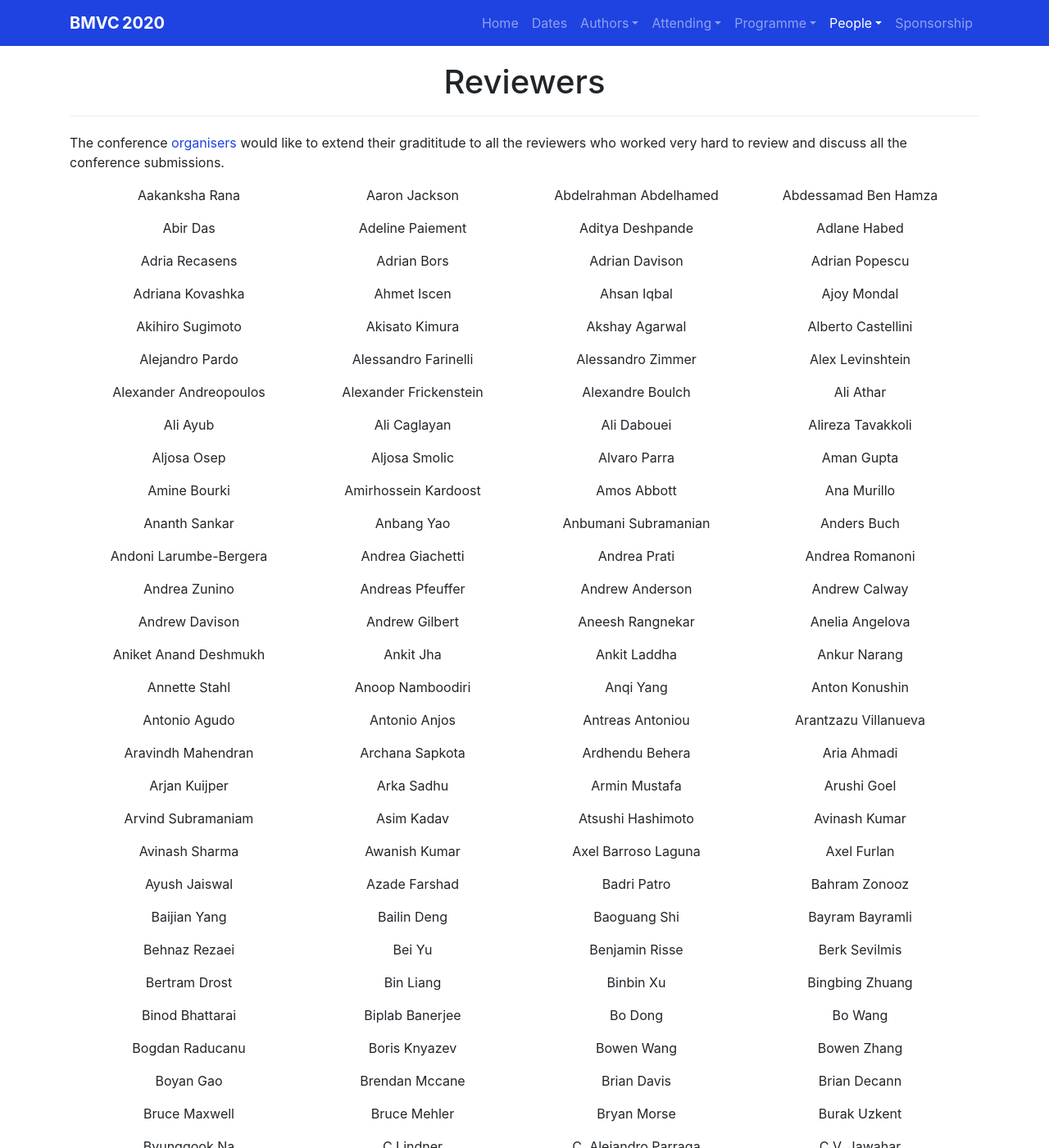
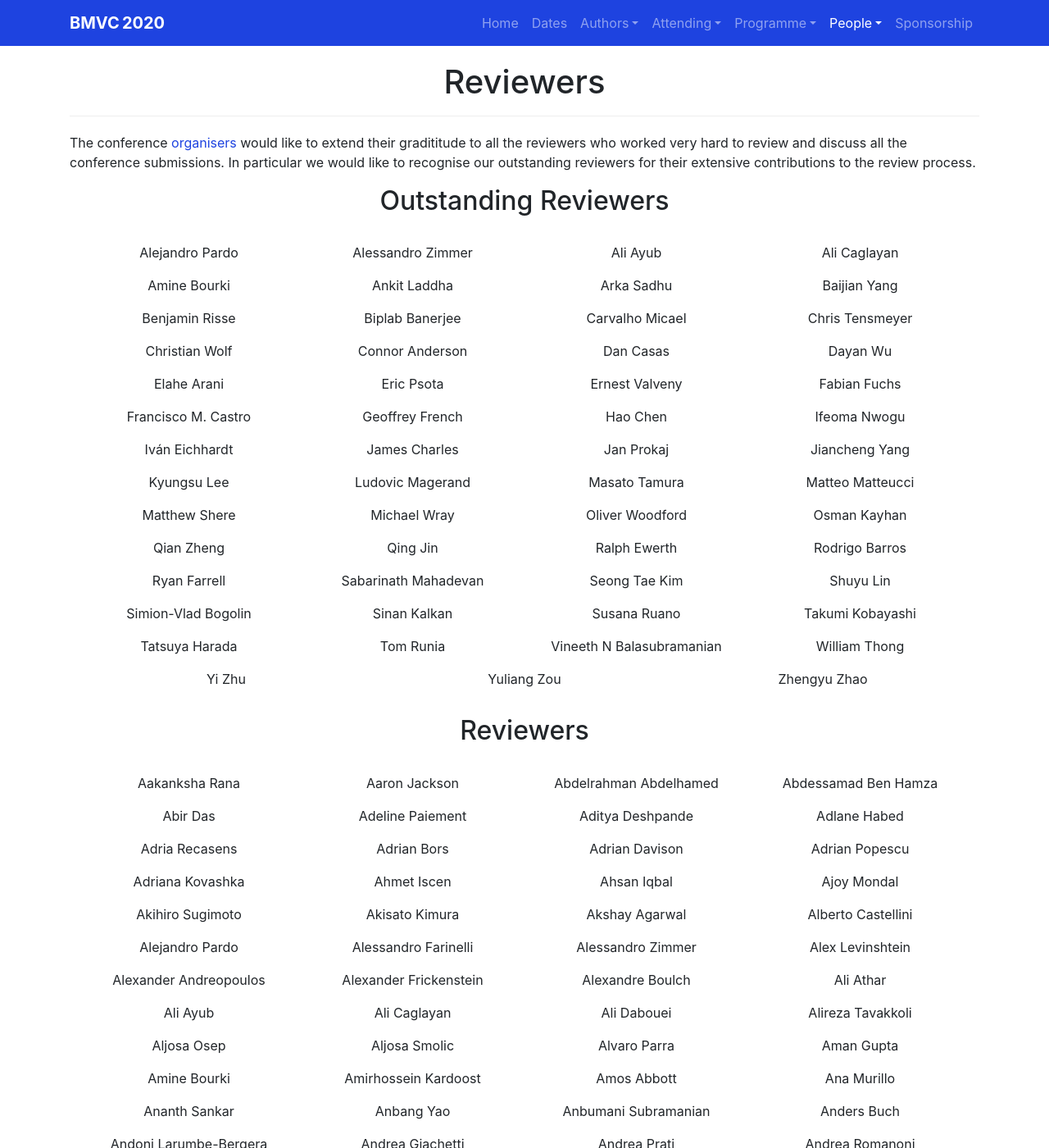
Before and after one commit to BritishMachineVisionAssociation/BMVC2021, a Jekyll site: the page built from people/reviewer.md, in a window 1280 px wide and 1400 px high. Shown: the whole window at 82% size. Built offline with Jekyll 4.4.1, drawn with Linux system fonts in a browser that asks for light colours; nearby versions of some CDN libraries; some of the changed text lies outside the part shown.

Commit message:
Added outstanding reviewers.

```diff
--- a/_data/people.yml
+++ b/_data/people.yml
@@ -131,6 +131,63 @@ area-chairs:
   - name: "Yu-Kun Lai"
   - name: "Yusuke Sugano"
   - name: "Zhao Zhang"
+
+outstanding-reviewers:
+  - name: "Seong Tae Kim"
+  - name: "Connor Anderson"
+  - name: "Hao Chen"
+  - name: "Eric Psota"
+  - name: "Alejandro Pardo"
+  - name: "Jiancheng Yang"
+  - name: "Qian Zheng"
+  - name: "Dan Casas"
+  - name: "Oliver Woodford"
+  - name: "Susana Ruano"
+  - name: "Biplab Banerjee"
+  - name: "Vineeth N Balasubramanian"
+  - name: "Geoffrey French"
+  - name: "Matteo Matteucci"
+  - name: "Dayan Wu"
+  - name: "Shuyu Lin"
+  - name: "William Thong"
+  - name: "Francisco M. Castro"
+  - name: "Ifeoma Nwogu"
+  - name: "Benjamin Risse"
+  - name: "Alessandro Zimmer"
+  - name: "Sabarinath Mahadevan"
+  - name: "Ludovic Magerand"
+  - name: "Arka Sadhu"
+  - name: "Baijian Yang"
+  - name: "Ali Caglayan"
+  - name: "Osman Kayhan"
+  - name: "Simion-Vlad Bogolin"
+  - name: "Ryan Farrell"
+  - name: "Masato Tamura"
+  - name: "Kyungsu Lee"
+  - name: "Yuliang Zou"
+  - name: "Qing Jin"
+  - name: "Carvalho Micael"
+  - name: "Christian Wolf"
+  - name: "Elahe Arani"
+  - name: "Fabian Fuchs"
+  - name: "Iván Eichhardt"
+  - name: "Amine Bourki"
+  - name: "James Charles"
+  - name: "Yi Zhu"
+  - name: "Zhengyu Zhao"
+  - name: "Tom Runia"
+  - name: "Jan Prokaj"
+  - name: "Chris Tensmeyer"
+  - name: "Ernest Valveny"
+  - name: "Ankit Laddha"
+  - name: "Takumi Kobayashi"
+  - name: "Tatsuya Harada"
+  - name: "Rodrigo Barros"
+  - name: "Ralph Ewerth"
+  - name: "Michael Wray"
+  - name: "Sinan Kalkan"
+  - name: "Ali Ayub"
+  - name: "Matthew Shere"
 
 reviewers:
   - name: "Aakanksha Rana"
@@ -802,7 +859,6 @@ reviewers:
   - name: "Ryo Yonetani"
   - name: "Ryusuke Sagawa"
   - name: "S. Alireza Golestaneh"
-  - name: "S. Alireza Golestaneh"
   - name: "Sabarinath Mahadevan"
   - name: "Sahil Chelaramani"
   - name: "Said Pertuz"
--- a/people/reviewer.md
+++ b/people/reviewer.md
@@ -5,11 +5,15 @@ permalink: /people/reviewers/
 index: 2
 ---
 
-The conference [organisers]({{site.baseurl}}{% link people/organisers.md %}) would like to extend their gradititude to all the reviewers who worked very hard to review and discuss all the conference submissions.
+The conference [organisers]({{site.baseurl}}{% link people/organisers.md %}) would like to extend their gradititude to all the reviewers who worked very hard to review and discuss all the conference submissions. In particular we would like to recognise our outstanding reviewers for their extensive contributions to the review process.
 
-<div class="row justify-content-around pl-4 pr-4">
+<h2 class="text-center">Outstanding Reviewers</h2>
 
-{% for person in site.data.people.reviewers %}
+<div class="row justify-content-around pl-4 pr-4 pt-4">
+
+{% assign sorted-outstanding-reviewers = site.data.people.outstanding-reviewers | sort: "name" %}
+
+{% for person in sorted-outstanding-reviewers %}
     <div class="col-3"><!--col-6 col-md-4 col-lg-3">-->
         <div class="text-center">
             <p class="">{{ person.name }}</p>
@@ -18,3 +22,19 @@ The conference [organisers]({{site.baseurl}}{% link people/organisers.md %}) wou
 {% endfor %}
 
 </div>
+
+<h2 class="text-center pt-3">Reviewers</h2>
+
+<div class="row justify-content-around pl-4 pr-4 pt-4">
+
+{% assign sorted-reviewers = site.data.people.reviewers | sort: "name" %}
+
+{% for person in sorted-reviewers %}
+    <div class="col-3"><!--col-6 col-md-4 col-lg-3">-->
+        <div class="text-center">
+            <p class="">{{ person.name }}</p>
+        </div>
+    </div>
+{% endfor %}
+
+</div>
```
